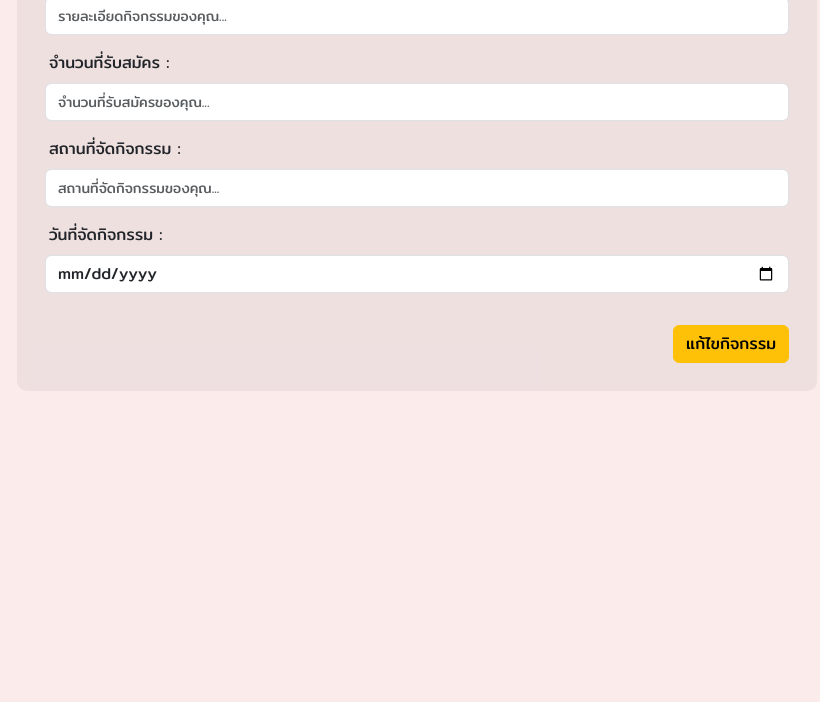
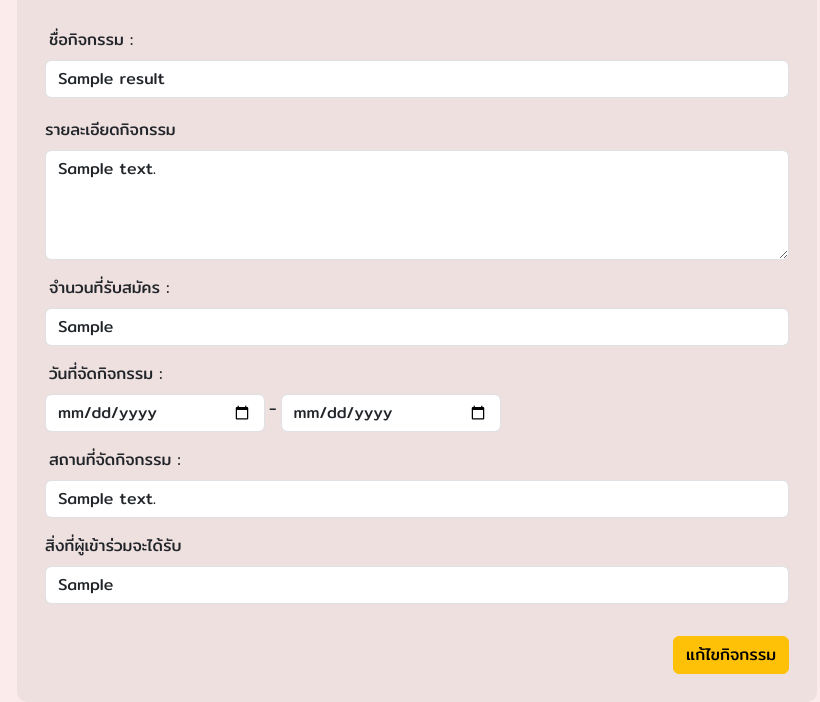
Before and after one commit to passapol146990/PHP-Activity-project, a PHP site: template app/views/activity/edit.php in a window 1280 px wide. Shown: the part 416-1118 px from the top of the page, without its empty margins (223-1043 px from the left). Before the commit the page ends 807 px from the top, so only its background shows below. Run offline with PHP 8.4, Linux system fonts and the light colour scheme; the template is opened without the code that fills it: most values are stand-ins (such as "Sample title", 1, 10 or a date in 2020); some libraries are stand-ins or nearby versions.

Commit message:
edit ดึงข้อมูลและ update database

```diff
--- a/app/views/activity/edit.php
+++ b/app/views/activity/edit.php
@@ -35,7 +35,7 @@
         .image-preview {
             width: 100%; /* ให้รูปไม่เกินขอบของ container */
             max-width: 728px; /* กำหนดขนาดสูงสุด */
-            height: 310px;
+            height: 420px;
             border-radius: 10px;
             object-fit: cover;
             background-color: #ddd; /* สีพื้นหลัง */
@@ -69,16 +69,18 @@
         }
 
         .preview-image {
-            width: 150px;
-            height: 150px;
+            width: 330px;
+            height: 240px;
             object-fit: cover;
             margin: 5px;
         }
+
         .image-preview-container {
             display: flex;
+            justify-content: center;
             flex-wrap: wrap;
             gap: 10px;
-            margin-top: 20px;
+            margin-top: 10px;
         }
 
         .remove-btn {
@@ -103,48 +105,71 @@
             position: relative;
         }
 
+        .raduis {
+            border-radius: 10px;
+        }
+
     </style>
 </head>
 <body>
-    <?= htmlspecialchars($id_post) ?>
+
     <div class="p-2 ms-2">
         <a href="/" class="btn btn-primary">&larr; กลับ</a>
     </div>
     <div class="d-flex justify-content-center">
         <form class="form-content" action="/activity/edit" method="POST" enctype="multipart/form-data">
-
-            <h2 class="mb-3 ms-3">แก้ไขกิจกรรม : c4c กิจกรรมค่ายเพื่อชุมชน</h2>
+           <h2 class="mb-3 ms-3">แก้ไขกิจกรรม : <?= htmlspecialchars($result['post_name'] ?? '') ?></h2>
+           <input type="hidden" name="p_id" value="<?php echo htmlspecialchars($p_id); ?>">
 
             <div class="mb-3">
                 <label for="image-upload" class="form-label">รูปภาพกิจกรรม</label>
-                 <input type="file" class="form-control" id="image-upload" name="images[]" accept="image/*" multiple>
-                <div class="form-text">อัพโหลดได้หลายรูป (สูงสุด 5MB ต่อรูป, รองรับไฟล์ JPEG, PNG)</div>
-                <div id="image-preview" class="image-preview-container"></div>
+                <!--<input type="file" class="form-control" id="image-upload" name="images[]" accept="image/*" multiple>
+                <div class="form-text">อัพโหลดได้หลายรูป (สูงสุด 5MB ต่อรูป, รองรับไฟล์ JPEG, PNG)</div> -->
+
+                <div id="image-preview" class="image-preview-container"
+                    data-existing-images="<?= htmlspecialchars($result['images'] ?? '') ?>">
+                </div>
             </div>
 
             <div class="p-2">
                 <label class="form-label ms-1"> ชื่อกิจกรรม :</label>
-                <input type="text" class="form-control mb-1" placeholder="ชื่อกิจกรรมของคุณ...">
+                <input type="text" class="form-control mb-1" id="title" name="title" placeholder="ชื่อกิจกรรมของคุณ..."
+                    value="<?= htmlspecialchars($result['post_name'] ?? '') ?> " required>
             </div>
 
+
             <div class="p-2">
-                <label class="form-label ms-1"> รายละเอียดกิจกรรม :</label>
-                <input type="text" class="form-control" placeholder="รายละเอียดกิจกรรมของคุณ...">
+            <label for="description" class="form-label">รายละเอียดกิจกรรม</label>
+            <textarea class="form-control" id="description" name="description" rows="4"
+             required><?= htmlspecialchars($result['post_about'] ?? '') ?></textarea>
         </div>
 
             <div class="p-2">
                 <label class="form-label ms-1"> จำนวนที่รับสมัคร :</label>
-                <input type="text" class="form-control" placeholder="จำนวนที่รับสมัครของคุณ...">
+                <input type="text" class="form-control" id="max-count" name="max_count" placeholder="จำนวนที่รับสมัครของคุณ..."
+                    value="<?= htmlspecialchars($result['post_max']) ?>" required>
+            </div>
+
+            <div class="p-2">
+                <label for="start-date" class="form-label ms-1">วันที่จัดกิจกรรม :</label>
+                <div class="form-group d-flex align-items-center">
+                    <input type="date" class="form-control" id="start-date" name="start_date" value="<?= htmlspecialchars($result['post_start']) ?>"
+                    required style="width: 220px;">
+                <label for="end-date" class="form-label ms-1 me-1"> - </label>
+                    <input type="date" class="form-control" id="end-date" name="end_date" value="<?= htmlspecialchars($result['post_end']) ?>"
+                    required style="width: 220px;">
+                </div>
             </div>
 
             <div class="p-2">
                 <label class="form-label ms-1"> สถานที่จัดกิจกรรม :</label>
-                <input type="text" class="form-control" placeholder="สถานที่จัดกิจกรรมของคุณ...">
+                <input type="text" class="form-control" id="location" name="location" placeholder="สถานที่จัดกิจกรรมของคุณ..."
+                    value="<?= htmlspecialchars($result['post_address']) ?>" required>
             </div>
 
             <div class="p-2">
-                <label class="form-label ms-1"> วันที่จัดกิจกรรม :</label>
-                <input type="date" class="form-control">
+                <label for="location" class="form-label">สิ่งที่ผู้เข้าร่วมจะได้รับ</label>
+                <input type="text" class="form-control" id="p_give" name="p_give" value="<?= htmlspecialchars($result['post_give']) ?>" required>
             </div>
 
             <div class="p-2 d-flex justify-content-end mt-3">
@@ -155,41 +180,66 @@
 
     <script src="https://cdn.jsdelivr.net/npm/bootstrap@5.3.0-alpha1/dist/js/bootstrap.bundle.min.js"></script>
     <script>
-        document.getElementById('image-upload').addEventListener('change', function(event) {
-            const preview = document.getElementById('image-preview');
-            preview.innerHTML = '';
+
+document.addEventListener("DOMContentLoaded", function () {
+    const preview = document.getElementById("image-preview");
+
+    // โหลดรูปที่มีอยู่จากฐานข้อมูล
+    let existingImages = preview.getAttribute("data-existing-images");
+    console.log('Existing Images:', existingImages); // ดูค่าที่ได้จากฐานข้อมูล
+
+    if (existingImages) {
+        existingImages = existingImages.split(",");  // แก้ไข split
+        existingImages.forEach((imageName) => {
+            if (imageName.trim() !== "") {
+                let imageUrl = "/get/image?img=/post/" + imageName.trim();  // สร้าง URL รูปจาก path
+                addImageToPreview(imageUrl, false);  // เรียกใช้ฟังก์ชันแสดงรูป
+            }
+        });
+    }
+
+    function addImageToPreview(src, isNew = true) {
+        const div = document.createElement("div");
+        div.className = "image-preview-item";
+
+        const img = document.createElement("img");
+        img.src = src;
+        img.className = "preview-image";
+        img.title = "รูปภาพ";
+
+       /* const removeBtn = document.createElement("button");
+        removeBtn.className = "remove-btn";
+        removeBtn.innerHTML = "×";
+        removeBtn.title = "ลบรูปนี้";
+        removeBtn.onclick = function () {
+            div.remove();
+            return false;
+        }; */
+
+        div.appendChild(img);
+        //div.appendChild(removeBtn);
+        preview.appendChild(div);
+    }
+
+    // แสดงรูปจาก input file
+    document.getElementById("image-upload").addEventListener("change", function (event) {
         const files = event.target.files;
         for (let i = 0; i < files.length; i++) {
             const file = files[i];
-                if (!file.type.match('image.*')) {
-                    continue;
-                }
+            if (!file.type.match("image.*")) continue;
+
             const reader = new FileReader();
-                reader.onload = function(e) {
-                    const div = document.createElement('div');
-                    div.className = 'image-preview-item';
-
-                    const img = document.createElement('img');
-                    img.src = e.target.result;
-                    img.className = 'preview-image';
-                    img.title = file.name;
-
-                    const removeBtn = document.createElement('button');
-                    removeBtn.className = 'remove-btn';
-                    removeBtn.innerHTML = '×';
-                    removeBtn.title = 'ลบรูปนี้';
-                    removeBtn.onclick = function() {
-                        div.remove();
-                        return false;
-                    };
-
-                    div.appendChild(img);
-                    div.appendChild(removeBtn);
-                    preview.appendChild(div);
+            reader.onload = function (e) {
+                addImageToPreview(e.target.result);  // เพิ่มรูปที่เลือก
             };
             reader.readAsDataURL(file);
         }
     });
+});
+
+
 </script>
+
+
 </body>
 </html>
```
Also changed, not shown: includes/models/post.php (+55 -0 lines), includes/router.php (+33 -6 lines). Lines whose indentation alone changed are shown as unchanged.
